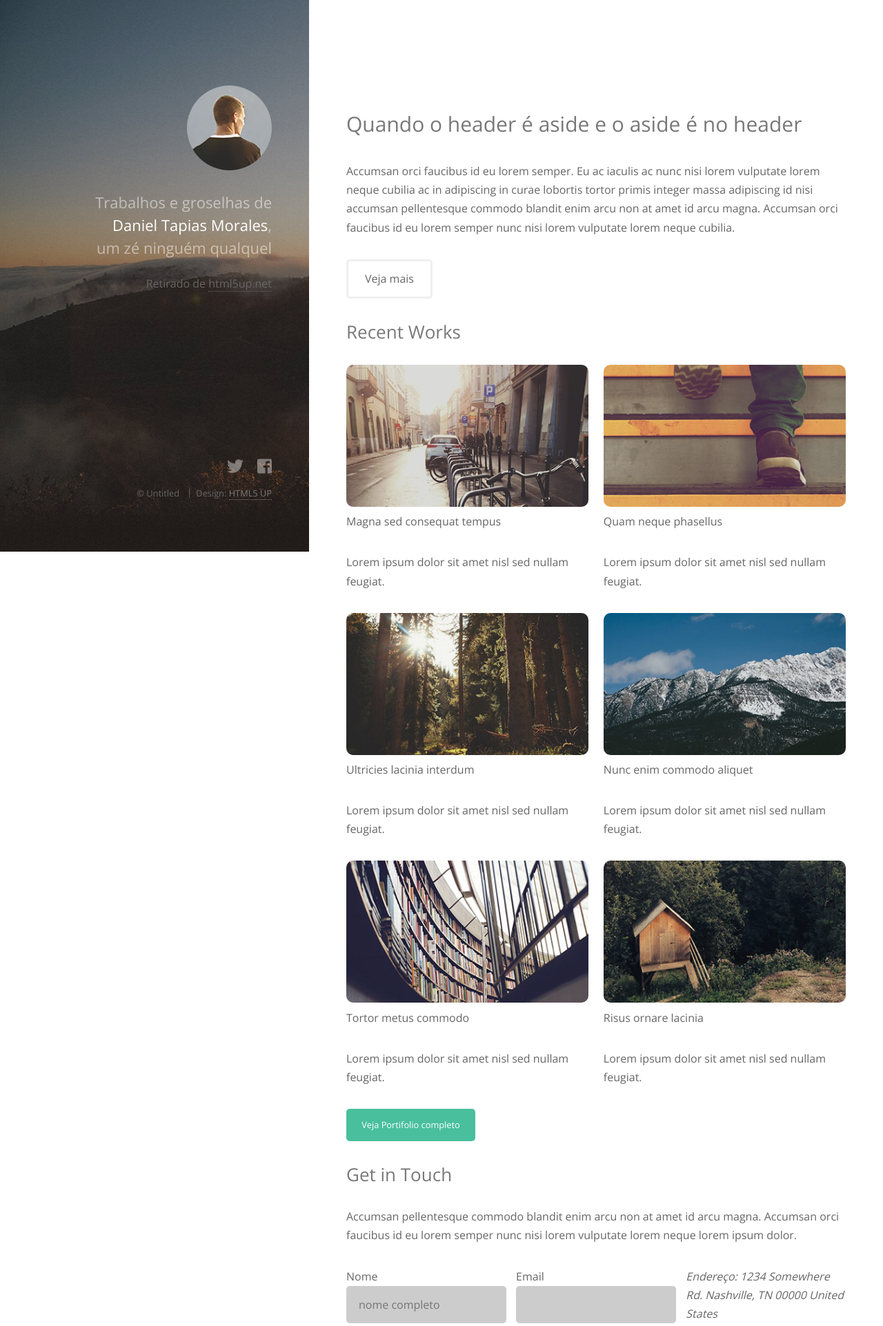
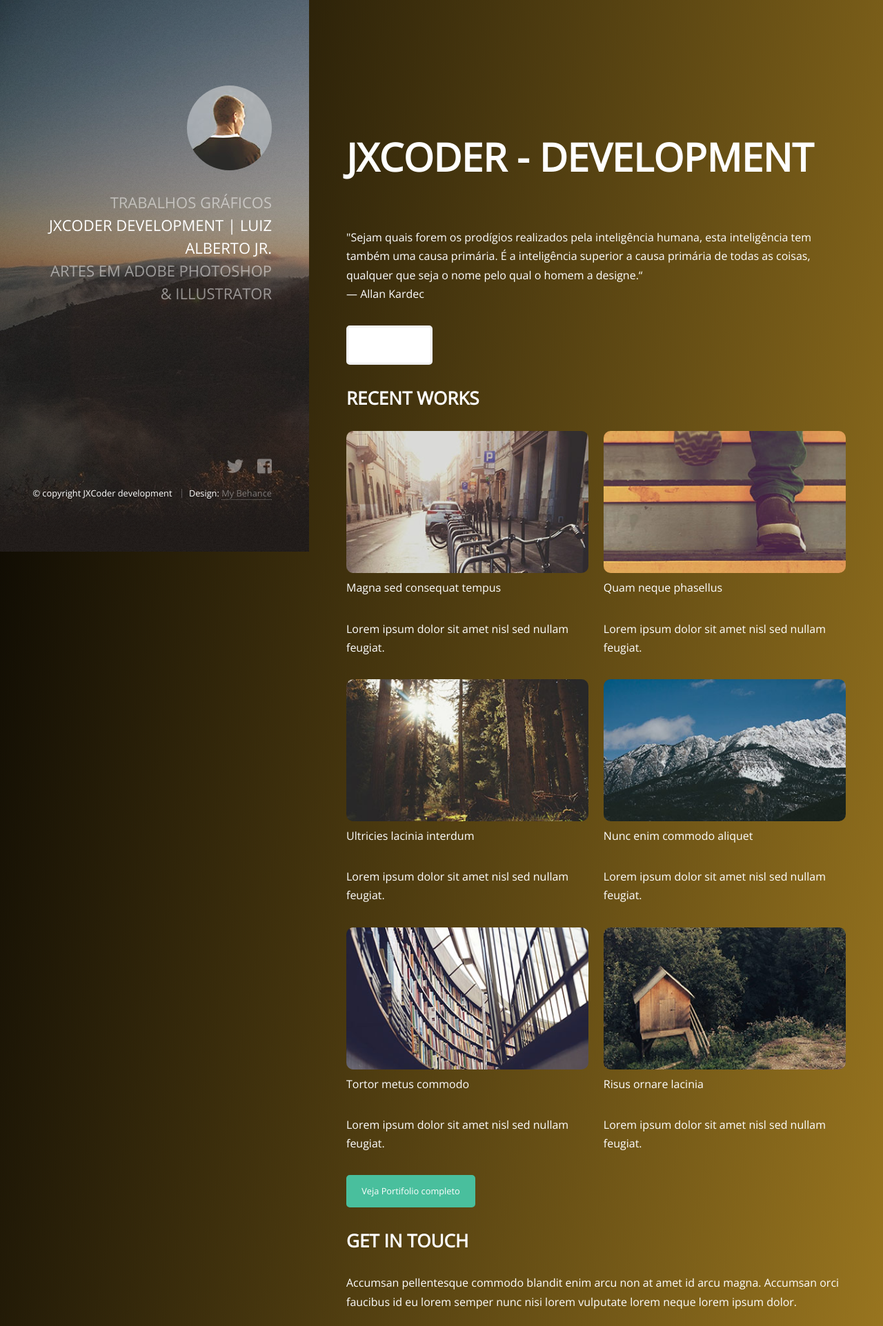
Before and after one commit to luizjxcoder/GRAPHIC_FOLIO, a PHP site: page / in a window 1280 px wide. Shown: the top 1923 px of the page at 69% size. Run offline with PHP 8.4, Linux system fonts and the light colour scheme; some libraries are stand-ins or nearby versions.

Commit message:
gradient

```diff
--- a/css/estilo.css
+++ b/css/estilo.css
@@ -1,91 +1,119 @@
-body{
-    font-family: 'Open Sans', arial, helvetica, sans-serif;
-    color: #666;
+body {
+  font-family: "Open Sans", arial, helvetica, sans-serif;
+  color: white;
   line-height: 1.7;
 }
 
-a{
-    transition: color .2s linear, border .2s linear;
+.gradient {
+  height: 100%;
+  width: 100%;
+  background: linear-gradient(100deg, #ffffff, #000000, #fac033, #f7b41b);
+  background-size: 300% 300%;
+  animation: colors 5s ease infinite;
+}
+
+@keyframes colors {
+  0% {
+    background-position: 0% 50%;
+  }
+  5% {
+    background-position: 100% 50%;
+  }
+  100% {
+    background-position: 0% 50%;
+  }
+}
+
+a {
+  transition: color 0.2s linear, border 0.2s linear;
   text-decoration: none;
   border-bottom: 1px dotted;
   color: #49bf9d;
 }
-a:hover{
+a:hover {
   border-bottom-color: transparent;
 }
 
-p{
+p {
   margin: 0 0 2em;
 }
 
-img{
+img {
   max-width: 100%;
 }
 
-h1, h2, h3, h4, h5, h6{
-    color: #787878;
-    font-weight: normal;
+h1,
+h2,
+h3,
+h4,
+h5,
+h6 {
+  color: white;
+  font-weight: bold;
+  text-transform: uppercase;
   margin: 1em 0;
 }
 
-h1{
-    font-size: 36px;
+h1 {
+  font-size: 56px;
 }
-h2{
+h2 {
   font-size: 30px;
 }
-h3{
+h3 {
   font-size: 26px;
 }
-h4{
+h4 {
   font-size: 22px;
 }
-h5{
+h5 {
   font-size: 18px;
 }
-h6{
+h6 {
   font-size: 15px;
 }
 
-sub, sup{
+sub,
+sup {
   font-size: 12px;
 }
-blockquote{
+blockquote {
   border-left: 5px solid #efefef;
   margin: 2em 0;
-    padding: .5em 0 .5em 1.5em;
+  padding: 0.5em 0 0.5em 1.5em;
 }
-blockquote p{
-    margin-bottom: .5em;
+blockquote p {
+  margin-bottom: 0.5em;
 }
-blockquote p:last-child{
+blockquote p:last-child {
   margin-bottom: 0;
 }
 
-code{
+code {
   background: #f7f7f7;
-    border-radius: .35em;
-    border:2px solid #efefef;
-    font-size: .9em;
+  border-radius: 0.35em;
+  border: 2px solid #efefef;
+  font-size: 0.9em;
   padding: 0.25em 0.65em;
   font-family: "courier new", monospace;
   color: #929292;
 }
 
-pre code{
+pre code {
   display: block;
 }
 
-ul, ol{
+ul,
+ol {
   margin: 0;
   padding: 0;
   padding-left: 1.1em;
 }
-li{
-    padding-left: .5em;
+li {
+  padding-left: 0.5em;
 }
 
-.hidden{
+.hidden {
   width: 0;
   height: 0;
   overflow: hidden;
--- a/index.html
+++ b/index.html
@@ -21,33 +21,35 @@
 
 </head>
 
-<body>
+<body class="gradient">
 
    <header class="main-header">
       <a href="index.html" class="main-header-link imagem-link">
          <img src="images/avatar.jpg" alt="texto qualquer">
       </a>
       <h1 class="main-header-title">
-         Trabalhos e groselhas de <br>
-         <strong>Daniel Tapias Morales</strong>,<br>
-         um zé ninguém qualquel
+         Trabalhos Gráficos <br>
+         <strong>JXCoder development | Luiz Alberto Jr.</strong><br>
+         Artes em Adobe Photoshop & Illustrator
       </h1>
-      <p>
-         Retirado de <a href="http://html5up.net" class="main-header-link">html5up.net</a>
-      </p>
+
+
    </header>
 
    <main class="main-content">
 
       <section class="main-content-section">
 
-         <h2>Quando o header é aside e o aside é no header</h2>
-         <p>Accumsan orci faucibus id eu lorem semper. Eu ac iaculis ac nunc nisi lorem vulputate lorem neque cubilia ac
-            in adipiscing in curae lobortis tortor primis integer massa adipiscing id nisi accumsan pellentesque commodo
-            blandit enim arcu non at amet id arcu magna. Accumsan orci faucibus id eu lorem semper nunc nisi lorem
-            vulputate lorem neque cubilia.</p>
+         <h1>JXCODER - DEVELOPMENT</h1>
+         <p>
+            <p class="main-header-link">
+               "Sejam quais forem os prodígios realizados pela inteligência humana, esta inteligência tem também uma
+               causa
+               primária. É a inteligência superior a causa primária de todas as coisas, qualquer que seja o nome pelo
+               qual o
+               homem a designe.“ <br>— Allan Kardec</a></p>
 
-         <a href="#" title="Veja mais" class="button-default button-default-stroke button-default-big">Veja mais</a>
+            <a href="#" title="Veja mais" class="button-default button-default-stroke button-default-big">Veja mais</a>
 
       </section>
 
@@ -480,8 +482,8 @@
                   class="fab fa-facebook-square"></i></a></li>
       </ul>
       <ul class="copyright">
-         <li>© Untitled</li>
-         <li>Design: <a href="http://html5up.net">HTML5 UP</a></li>
+         <li>© copyright JXCoder development</li>
+         <li>Design: <a href="https://www.behance.net/luizjunior24">My Behance</a></li>
       </ul>
 
    </footer>
```
Also changed, not shown: other parts of css/estilo.css (+73 -61 lines). Lines whose indentation alone changed are shown as unchanged.
